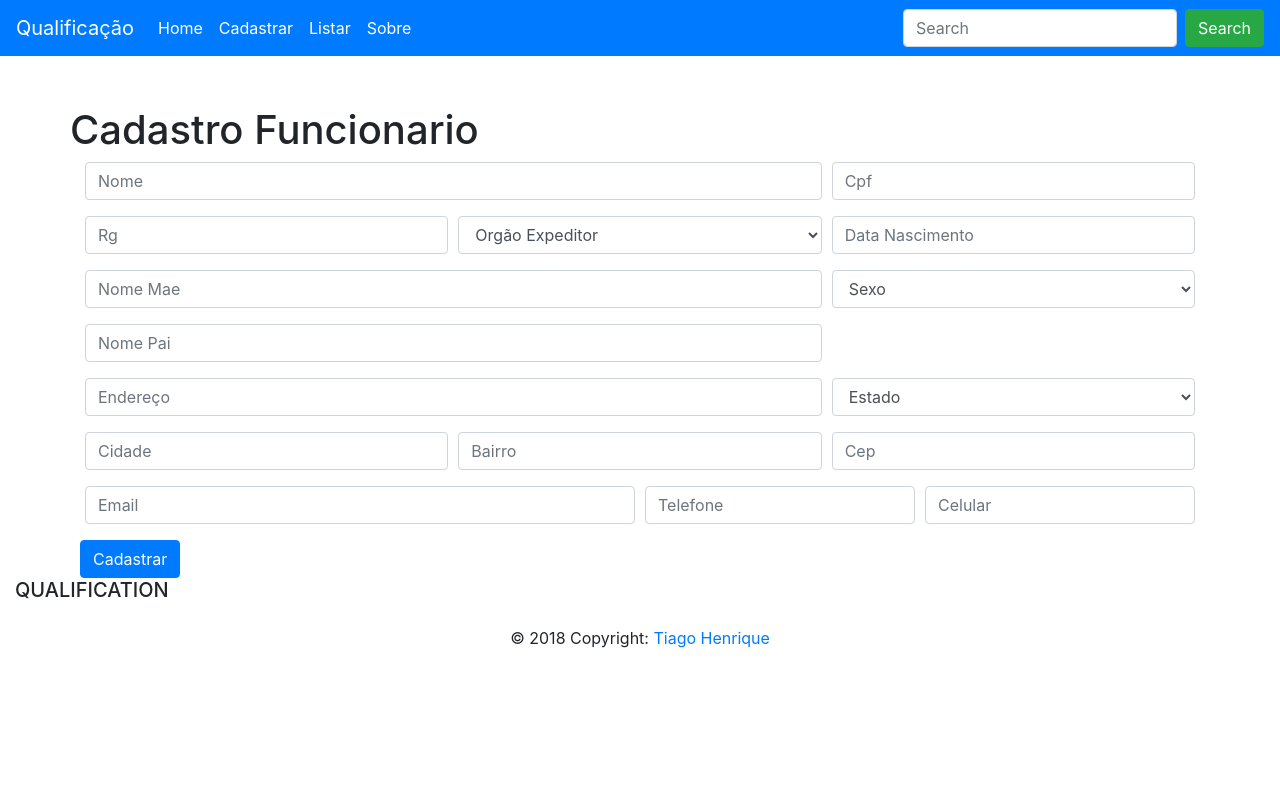
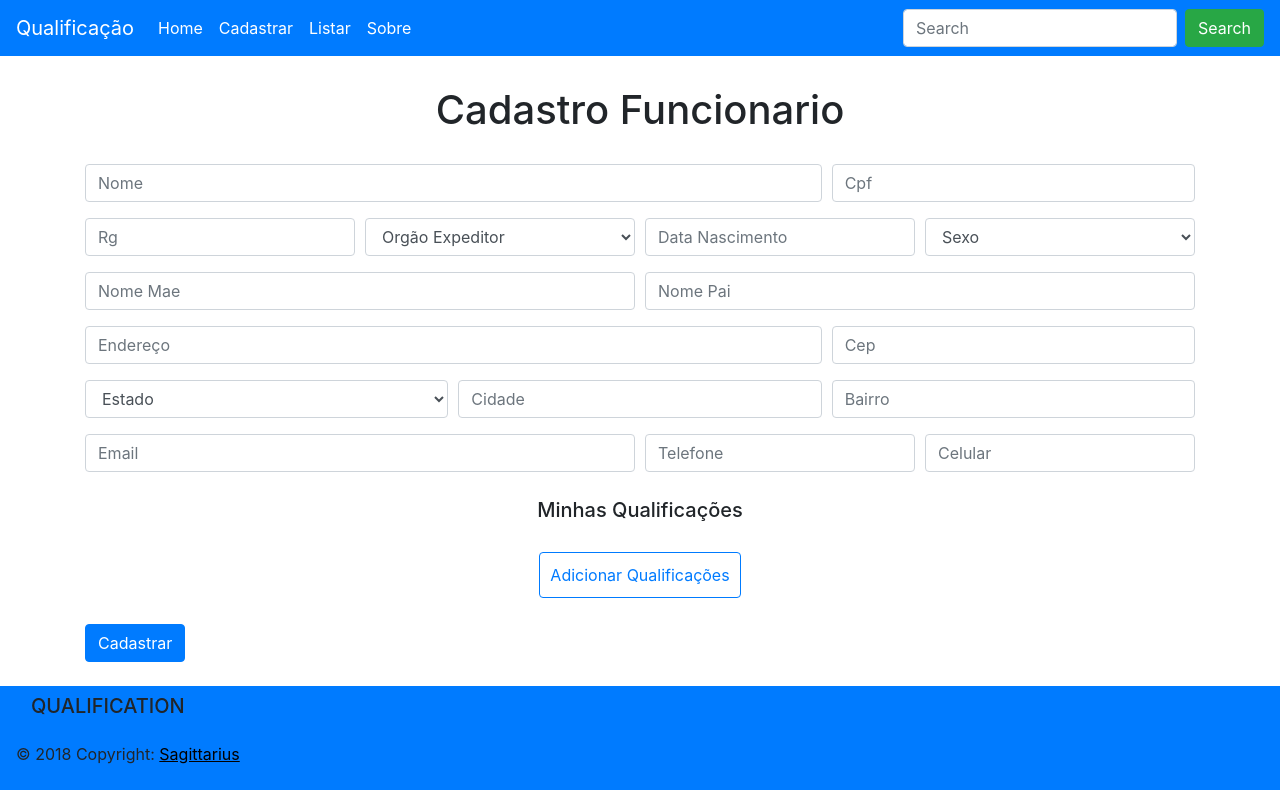
Before and after one commit to Therique/Qualification, an Angular app: page /funcionario in a window 1280 px wide. Built offline with nearby package versions, Linux system fonts and the light colour scheme.

Commit message:
Criação da tela de qualificação

```diff
--- a/src/app/footer/footer.component.css
+++ b/src/app/footer/footer.component.css
@@ -0,0 +1,11 @@
+
+footer{
+    bottom: 10px;
+    position: fixed;
+    width: 100%;
+}
+
+a{
+    color: black;
+    text-align: center;
+}
--- a/src/app/footer/footer.component.html
+++ b/src/app/footer/footer.component.html
@@ -1,5 +1,5 @@
 <!-- Footer -->
-<footer class="page-footer foo  ">
+<footer class="navbar navbar navbar-dark bg-primary ">
 
   <!-- Footer Links -->
   <div class="container-fluid text-center text-md-left">
@@ -12,6 +12,7 @@
   </div>
 
   <div class="footer-copyright text-center py-3 ">© 2018 Copyright:
-    <a href="#"> Tiago Henrique</a>
+    <a href="#"><u>Sagittarius</u></a>
   </div>
+
 </footer>
--- a/src/app/funcionario/funcionario.component.css
+++ b/src/app/funcionario/funcionario.component.css
@@ -1,10 +1,22 @@
 
-.container{
-    margin-top: 50px;
+.form-group-groupo{
+    margin: 30px;
 }
 
 .cabecalho{
-align-content: center;
+    text-align: center;
+    margin: 30px;
 
 
 }
+
+h5{
+    margin-bottom: 30px;
+
+}
+
+.qualificacao{
+    padding: 10px;
+    text-align: center;
+
+}
--- a/src/app/funcionario/funcionario.component.html
+++ b/src/app/funcionario/funcionario.component.html
@@ -1,5 +1,6 @@
-<div class="container">
-  <div class="row ">
+<div class="container corpo">
+
+  <div class="cabecalho ">
     <h1 class="cabecalho">Cadastro Funcionario</h1>
   </div>
 
@@ -11,38 +12,42 @@
     <div class="form-group col-md-4">
       <input type="text" class="form-control" placeholder="Cpf">
     </div>
-    <div class="form-group col-md-4">
+    <div class="form-group col-md-3">
       <input type="text" class="form-control" placeholder="Rg">
     </div>
 
-    <div class="form-group col-md-4">
+    <div class="form-group col-md-3">
       <select id="inputState" class="form-control">
         <option selected>Orgão Expeditor</option>
         <option>...</option>
       </select>
     </div>
 
-    <div class="form-group col-md-4">
+    <div class="form-group col-md-3">
       <input type="text" class="form-control" placeholder="Data Nascimento">
     </div>
 
-    <div class="form-group col-md-8">
-      <input type="text" class="form-control" placeholder="Nome Mae">
-    </div>
-
-    <div class="form-group col-md-4">
+    <div class="form-group col-md-3">
       <select id="inputState" class="form-control">
         <option selected>Sexo</option>
         <option>...</option>
       </select>
     </div>
 
-    <div class="form-group col-md-8">
+    <div class="form-group col-md-6">
+      <input type="text" class="form-control" placeholder="Nome Mae">
+    </div>
+
+    <div class="form-group col-md-6">
       <input type="text" class="form-control" placeholder="Nome Pai">
     </div>
 
     <div class="form-group col-md-8">
       <input type="text" class="form-control" id="inputAddress" placeholder="Endereço">
+    </div>
+
+    <div class="form-group col-md-4">
+      <input type="text" class="form-control" placeholder="Cep">
     </div>
 
     <div class="form-group col-md-4">
@@ -60,9 +65,7 @@
       <input type="text" class="form-control" id="inputAddress2" placeholder="Bairro">
     </div>
 
-    <div class="form-group col-md-4">
-      <input type="text" class="form-control" placeholder="Cep">
-    </div>
+
 
     <div class="form-group col-md-6">
       <input type="email" class="form-control" id="inputEmail4" placeholder="Email">
@@ -76,5 +79,35 @@
       <input type="email" class="form-control" id="inputEmail4" placeholder="Celular">
     </div>
 
+
+    <div class="form-group qualificacao col-md-12">
+      <h5>Minhas Qualificações</h5>
+
+      <button type="button" class="btn btn-outline-primary button qualificacao" data-toggle="modal" data-target="#exampleModal">Adicionar Qualificações</button>
+
+    </div>
+  </div>
   <button type="submit" class="btn btn-primary">Cadastrar</button>
 </div>
+
+
+<!-- Modal -->
+<div class="modal fade" id="exampleModal" tabindex="-1" role="dialog" aria-labelledby="exampleModalLabel" aria-hidden="true">
+  <div class="modal-dialog" role="document">
+    <div class="modal-content">
+      <div class="modal-header">
+        <h5 class="modal-title" id="exampleModalLabel">Modal title</h5>
+        <button type="button" class="close" data-dismiss="modal" aria-label="Close">
+          <span aria-hidden="true">&times;</span>
+        </button>
+      </div>
+      <div class="modal-body">
+        ...
+      </div>
+      <div class="modal-footer">
+        <button type="button" class="btn btn-secondary" data-dismiss="modal">Close</button>
+        <button type="button" class="btn btn-primary">Save changes</button>
+      </div>
+    </div>
+  </div>
+</div>
```
Lines whose indentation alone changed are shown as unchanged.
